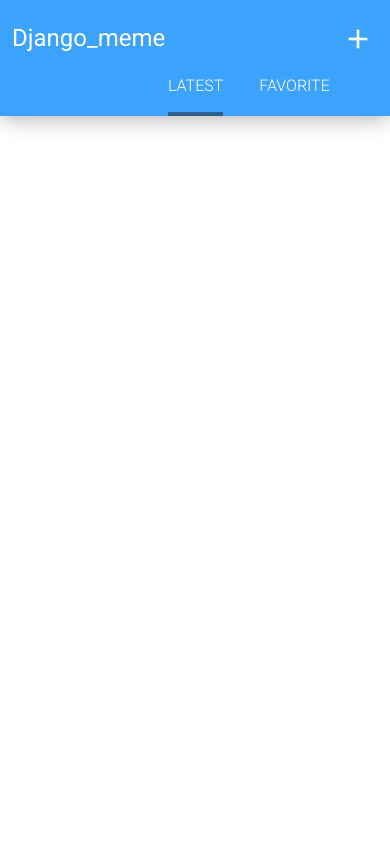
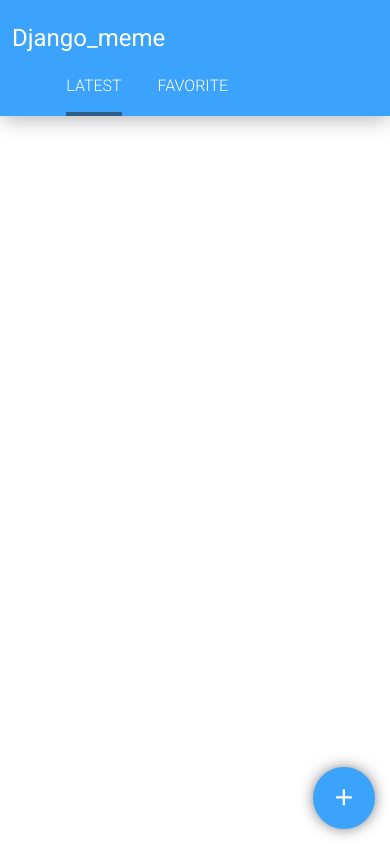
Before and after one commit to marosiak/django_meme, a Django app: page / in a window 390 px wide. Run offline with Django 3.2, Linux system fonts and the light colour scheme; data that the repository does not hold is empty.

Commit message:
[added] responsibility for navigation [added] circle add button in case using mobile device

```diff
--- /dev/null
+++ b/static/css/_mixins.scss
@@ -0,0 +1,10 @@
+@mixin phone {
+  @media only screen and (max-width: 480px) {
+    @content;
+  }
+}
+@mixin tablet {
+  @media only screen and (max-width: 640px) {
+    @content;
+  }
+}
--- /dev/null
+++ b/static/css/components/_circle-add-button.scss
@@ -0,0 +1,41 @@
+@mixin circle-button-shadow($value) {
+  $circle-add-button-shadow-color: rgba(0, 0, 0, 1);
+  -webkit-box-shadow: 0px 0px $value -5px $circle-add-button-shadow-color;
+  -moz-box-shadow: 0px 0px $value -5px $circle-add-button-shadow-color;
+  box-shadow: 0px 0px $value -5px $circle-add-button-shadow-color;
+}
+
+.circle-add-button {
+  width: 16vw;
+  height: 16vw;
+  background-color: $primary-color;
+  z-index: 5;
+  position: fixed;
+  bottom: 15px;
+  right: 15px;
+  visibility: hidden;
+  text-decoration: none;
+  outline: none;
+  @include circle-button-shadow(18px);
+  display: flex;
+  justify-content: center;
+  align-items: center;
+
+  i {
+    font-size: 7vw;
+    color: white;
+  }
+
+  &:hover {
+    i {
+      opacity: .5;
+    }
+
+    @include circle-button-shadow(10px);
+  }
+
+  @include phone {
+    border-radius: 100%;
+    visibility: visible;
+  }
+}
--- a/static/css/components/_navigation.scss
+++ b/static/css/components/_navigation.scss
@@ -33,6 +33,9 @@ nav {
       display: flex; justify-content: center; align-items: center;
       margin-top: 19px;
       margin-right: 12px;
+      @include phone {
+        visibility: hidden;
+      }
       i {
         transition: $nav-transition;
         font-size: 24pt;
@@ -48,7 +51,7 @@ nav {
     position: absolute;
     padding: 0;
     margin-bottom: 0;
-    left: 168px;
+    left: 17vw;
     bottom: 0;
     display: flex;
     li {
@@ -89,8 +92,12 @@ nav.shrink {
     }
   }
   ul {
-    left: 180px;
+    left: 29vw;
     font-size: 12pt;
+    @include phone {
+      right: 1vw;
+      left: unset;
+    }
     li {
       height: 28px;
     }
--- a/static/css/main.css
+++ b/static/css/main.css
@@ -1,3 +1,40 @@
+.circle-add-button {
+  width: 16vw;
+  height: 16vw;
+  background-color: #3BA3FB;
+  z-index: 5;
+  position: fixed;
+  bottom: 15px;
+  right: 15px;
+  visibility: hidden;
+  text-decoration: none;
+  outline: none;
+  -webkit-box-shadow: 0px 0px 18px -5px black;
+  -moz-box-shadow: 0px 0px 18px -5px black;
+  box-shadow: 0px 0px 18px -5px black;
+  display: flex;
+  justify-content: center;
+  align-items: center;
+}
+.circle-add-button i {
+  font-size: 7vw;
+  color: white;
+}
+.circle-add-button:hover {
+  -webkit-box-shadow: 0px 0px 10px -5px black;
+  -moz-box-shadow: 0px 0px 10px -5px black;
+  box-shadow: 0px 0px 10px -5px black;
+}
+.circle-add-button:hover i {
+  opacity: 0.5;
+}
+@media only screen and (max-width: 480px) {
+  .circle-add-button {
+    border-radius: 100%;
+    visibility: visible;
+  }
+}
+
 nav {
   transition: all ease 0.1s;
   width: 100vw;
@@ -40,6 +77,11 @@ nav .space-between-row .add-button {
   margin-top: 19px;
   margin-right: 12px;
 }
+@media only screen and (max-width: 480px) {
+  nav .space-between-row .add-button {
+    visibility: hidden;
+  }
+}
 nav .space-between-row .add-button i {
   transition: all ease 0.1s;
   font-size: 24pt;
@@ -52,7 +94,7 @@ nav ul {
   position: absolute;
   padding: 0;
   margin-bottom: 0;
-  left: 168px;
+  left: 17vw;
   bottom: 0;
   display: flex;
 }
@@ -91,8 +133,14 @@ nav.shrink .space-between-row i {
   font-size: 20pt;
 }
 nav.shrink ul {
-  left: 180px;
+  left: 29vw;
   font-size: 12pt;
+}
+@media only screen and (max-width: 480px) {
+  nav.shrink ul {
+    right: 1vw;
+    left: unset;
+  }
 }
 nav.shrink ul li {
   height: 28px;
--- a/static/css/main.scss
+++ b/static/css/main.scss
@@ -1,7 +1,8 @@
+@import "mixins";
 @import "variables";
 @import "animations";
 
-
+@import "components/circle-add-button";
 @import "components/navigation";
 @import "components/form";
 @import "components/checkbox";
--- a/templates/base.html
+++ b/templates/base.html
@@ -2,12 +2,14 @@
 {% load static %}
 <html lang="en">
 <head>
+    <meta name="viewport" content="width=device-width, initial-scale=1">
     <link href="https://fonts.googleapis.com/icon?family=Material+Icons" rel="stylesheet">
     <link href="https://fonts.googleapis.com/css?family=Roboto:100,300,400" rel="stylesheet">
     <link rel="stylesheet" type="text/css" href="{% static 'css/main.css' %}">
     <script src="{% static 'js/jquery-3.4.1.min.js' %}"></script>
 </head>
 <body>
+<a href="{% url 'add_meme' %}" class="circle-add-button"><i class="material-icons">add</i></a>
 <nav>
     <div class="space-between-row">
         <a href="/">Django_meme</a>
@@ -18,6 +20,7 @@
         <li><a href="#">FAVORITE</a></li>
     </ul>
 </nav>
+
 <div class="content">
     {% block content %}
     {% endblock %}
```
Also changed, not shown: 1 other file.
